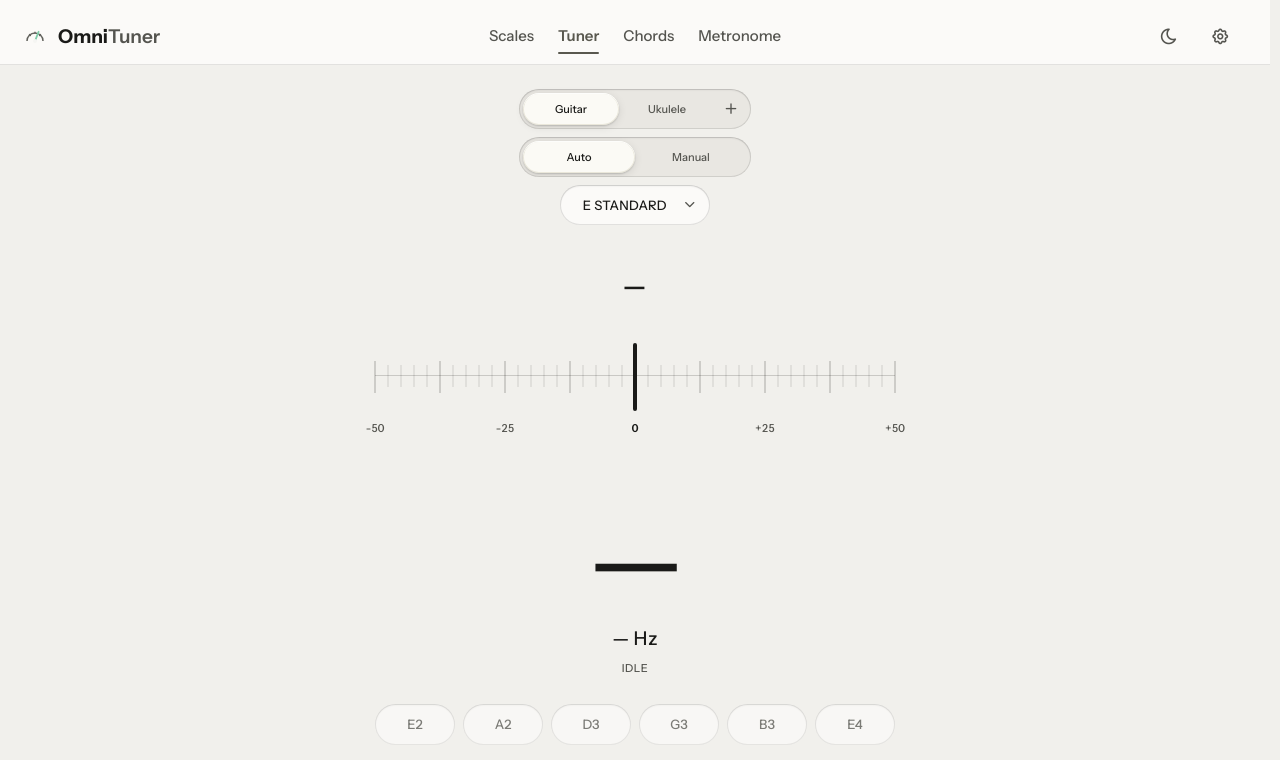
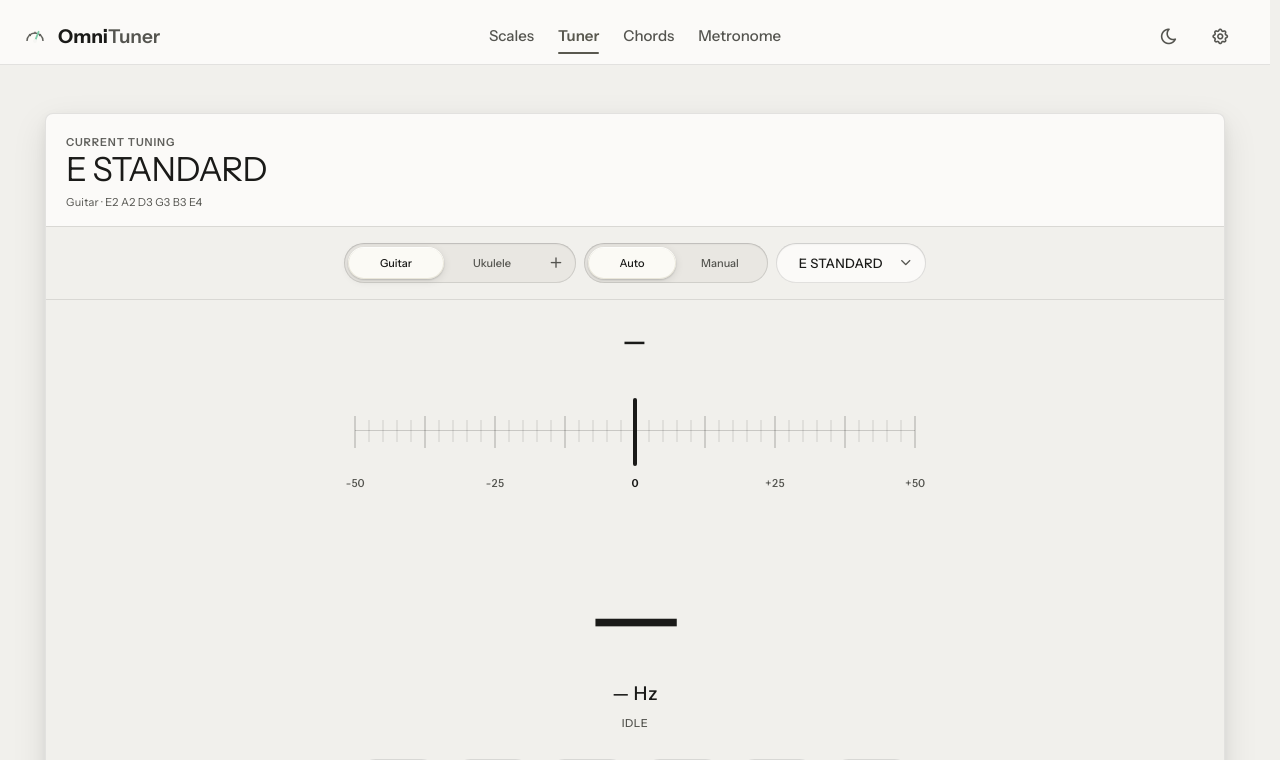
Before and after one commit to sawayaka143/OmniTuner, an Angular app: page /tuner in a window 1280 px wide. Shown: the top 760 px of the page. Built offline with nearby package versions, Linux system fonts and the light colour scheme.

Commit message:
feat(tuner): add workbench card and single-row selectors; metronome and settings polish

```diff
--- a/src/app/audio-monitor/audio-monitor.html
+++ b/src/app/audio-monitor/audio-monitor.html
@@ -1,4 +1,35 @@
 <main class="app-main" (click)="closeDropdown()">
+  <app-instrument-manager
+    [open]="instrumentManagerOpen()"
+    [openInCreateMode]="instrumentManagerCreateMode()"
+    (dismiss)="dismissInstrumentManager()"
+  />
+
+  <app-tuning-editor
+    [open]="tuningEditorOpen()"
+    [mode]="editingTuningId() !== null ? 'edit' : 'create'"
+    [instrumentLabel]="currentInstrumentLabel()"
+    [initialName]="editorInitialName()"
+    [initialNotes]="editorInitialNotes()"
+    [presets]="editorPresets()"
+    [referenceNotes]="referenceNotes()"
+    [minMidiNote]="minTunerMidiNote"
+    [maxMidiNote]="maxTunerMidiNote"
+    [maxNameLength]="maxCustomTuningNameLength"
+    (save)="saveCustomTuning($event)"
+    (dismiss)="dismissTuningEditor()"
+  />
+
+  <section class="workbench" aria-labelledby="tuner-title">
+    <header class="workbench-header">
+      <div>
+        <span class="section-label">Current tuning</span>
+        <h2 id="tuner-title">{{ currentTuning().label }}</h2>
+        <p>{{ currentInstrumentLabel() }} · {{ tuningSummary() }}</p>
+      </div>
+    </header>
+
+    <div class="tuner-controls">
       <app-instrument-selector
         [instruments]="instruments()"
         [selectedInstrumentId]="selectedInstrumentId()"
@@ -20,27 +51,7 @@
         (closeDropdown)="closeDropdown()"
         (modeChange)="selectMode($event)"
       />
-
-  <app-instrument-manager
-    [open]="instrumentManagerOpen()"
-    [openInCreateMode]="instrumentManagerCreateMode()"
-    (dismiss)="dismissInstrumentManager()"
-  />
-
-  <app-tuning-editor
-    [open]="tuningEditorOpen()"
-    [mode]="editingTuningId() !== null ? 'edit' : 'create'"
-    [instrumentLabel]="currentInstrumentLabel()"
-    [initialName]="editorInitialName()"
-    [initialNotes]="editorInitialNotes()"
-    [presets]="editorPresets()"
-    [referenceNotes]="referenceNotes()"
-    [minMidiNote]="minTunerMidiNote"
-    [maxMidiNote]="maxTunerMidiNote"
-    [maxNameLength]="maxCustomTuningNameLength"
-    (save)="saveCustomTuning($event)"
-    (dismiss)="dismissTuningEditor()"
-  />
+    </div>
 
     <div class="tuner-stage">
       <div class="meter-area">
@@ -82,7 +93,6 @@
         [tunedStrings]="autoTunedNames()"
         (select)="selectString($event)"
       />
-  </div>
 
       <button
         (click)="toggleCapture()"
@@ -93,6 +103,8 @@
       >
         {{ isCapturing() ? 'Stop' : 'Start' }}
       </button>
+    </div>
+  </section>
 
   <span class="sr-only" aria-live="polite" aria-atomic="true">{{ statusMessage() }}</span>
 </main>
--- a/src/app/audio-monitor/audio-monitor.scss
+++ b/src/app/audio-monitor/audio-monitor.scss
@@ -4,35 +4,50 @@
   display: contents;
 }
 
-.app-main {
-  flex-grow: 1;
+@include page-chrome();
+
+.workbench {
+  /* The tuning dropdown menu floats, so it must escape the workbench card
+     instead of being clipped at its edge. The stage below keeps the rounded
+     corners. (Same approach as the Metronome workbench.) */
+  overflow: visible;
+}
+
+/* Selector band: instrument / tuning / mode in one row, centered. */
+.tuner-controls {
   display: flex;
-  flex-direction: column;
-  align-items: center;
-  width: 100%;
-  padding: var(--space-6) var(--space-6) var(--space-6);
-  gap: var(--space-5);
-  position: relative;
+  justify-content: center;
+  padding: var(--space-4) var(--space-5);
+  border-top: 1px solid var(--border-subtle);
+  background: var(--canvas);
 }
 
 .tuner-stage {
   --pulse-size: 150px;
 
   width: 100%;
-  max-width: 520px;
   display: flex;
   flex-direction: column;
   align-items: center;
   gap: var(--space-4);
-  margin-top: var(--space-6);
+  padding: var(--space-6) var(--space-5) var(--space-7);
+  border-top: 1px solid var(--border-subtle);
+  background: var(--canvas);
+  border-radius: 0 0 var(--r-md) var(--r-md);
 }
 
 .meter-area {
   width: 100%;
+  max-width: 560px;
   display: flex;
   flex-direction: column;
   align-items: center;
   position: relative;
+}
+
+app-string-list {
+  width: 100%;
+  max-width: 560px;
 }
 
 .tune-prompt {
@@ -132,7 +147,7 @@
   @include pill-action('primary');
   font-size: var(--text-base);
   padding: var(--space-4) var(--space-8);
-  margin-top: var(--space-4);
+  margin-top: var(--space-2);
   min-width: 150px;
   letter-spacing: var(--tracking-narrow);
 
@@ -140,16 +155,6 @@
     background: var(--surface-container-high);
     color: var(--text);
     border-color: var(--border-active);
-  }
-}
-
-@media (max-width: 760px) {
-  .app-main {
-    padding: var(--space-7) var(--space-4) var(--space-8);
-  }
-
-  .tuner-stage {
-    gap: var(--space-4);
   }
 }
 
--- a/src/app/audio-monitor/audio-monitor.ts
+++ b/src/app/audio-monitor/audio-monitor.ts
@@ -136,6 +136,13 @@ export class AudioMonitor implements OnInit {
 
   readonly currentStrings = computed(() => this.currentTuning().strings);
 
+  /** Space-joined string names for the workbench header readout. */
+  readonly tuningSummary = computed(() =>
+    this.currentStrings()
+      .map((string) => string.name)
+      .join(' '),
+  );
+
   protected readonly minTunerMidiNote = MIN_TUNER_MIDI_NOTE;
   protected readonly maxTunerMidiNote = MAX_TUNER_MIDI_NOTE;
   protected readonly maxCustomTuningNameLength = MAX_CUSTOM_TUNING_NAME_LENGTH;
@@ -212,10 +219,7 @@ export class AudioMonitor implements OnInit {
     if (freq === null || freq <= 0) return null;
     const target = this.manualTarget();
     if (!target) return null;
-    return centsFromMidiFloat(
-      frequencyToMidiFloat(freq, this.refPitch()),
-      this.targetMidi(target),
-    );
+    return centsFromMidiFloat(frequencyToMidiFloat(freq, this.refPitch()), this.targetMidi(target));
   });
 
   /** True only while a locked pitch sits inside the tolerance window. */
@@ -235,7 +239,9 @@ export class AudioMonitor implements OnInit {
   readonly isTuned = computed(() => {
     if (this.tunerSettings().inTune.enabled) return this.showTuned();
     const cents = this.frameCents();
-    return cents !== null && this.trackingState() === 'locked' && Math.abs(cents) <= this.tolerance();
+    return (
+      cents !== null && this.trackingState() === 'locked' && Math.abs(cents) <= this.tolerance()
+    );
   });
 
   readonly needleLeft = computed(() => needlePercentFromCents(this.frameCents()));
@@ -357,7 +363,11 @@ export class AudioMonitor implements OnInit {
     // attack transient can't anchor the wrong string.
     effect(() => {
       const target = this.autoTarget();
-      if (target && this.trackingState() === 'locked' && target.name !== this.lastAutoTargetName()) {
+      if (
+        target &&
+        this.trackingState() === 'locked' &&
+        target.name !== this.lastAutoTargetName()
+      ) {
         this.lastAutoTargetName.set(target.name);
       }
     });
--- a/src/app/components/instrument-selector/instrument-selector.scss
+++ b/src/app/components/instrument-selector/instrument-selector.scss
@@ -17,23 +17,22 @@
   --selector-width: 232px;
   width: 100%;
   display: flex;
-  flex-direction: column;
+  flex-wrap: wrap;
   align-items: center;
+  justify-content: center;
   gap: var(--space-2);
   z-index: var(--z-float);
-  padding-top: var(--space-3);
 }
 
 .selectors .seg {
-  width: var(--selector-width);
   max-width: 100%;
   box-sizing: border-box;
 }
 
-@media (min-width: 641px) {
-  .selectors {
-    padding-top: 0;
-  }
+.mode-seg {
+  /* Fixed width keeps the two slots equal so the sliding indicator lands
+     exactly (see seg-control indicator geometry). */
+  width: 184px;
 }
 
 .seg {
@@ -41,6 +40,7 @@
 }
 
 .instrument-seg {
+  width: var(--selector-width);
   --plus-width: var(--ctrl-h-sm);
   --slot-width: calc((100% - var(--space-2) - var(--plus-width)) / var(--seg-count));
   overflow: visible;
@@ -143,6 +143,9 @@
 .dropdown-menu {
   @include dropdown-menu();
   left: 50%;
+  /* Center the menu on the trigger. `translate` (not `transform`) so it
+     composes with the dropdown-appear transform animation. */
+  translate: -50% 0;
   width: min(300px, calc(100vw - var(--space-7)));
   max-height: min(460px, calc(100dvh - 180px));
 }
@@ -241,7 +244,6 @@
 @media (max-width: 640px) {
   .selectors {
     gap: var(--space-2);
-    padding-top: var(--space-3);
   }
 
   .mode-seg > button,
@@ -276,7 +278,6 @@
 
   .dropdown-menu {
     left: 50%;
-    transform: translateX(-50%);
     width: min(320px, calc(100vw - var(--space-6)));
   }
 }
--- a/src/app/components/settings-panel/settings-panel.html
+++ b/src/app/components/settings-panel/settings-panel.html
@@ -256,6 +256,10 @@
           </label>
         </section>
       </section>
+
+      <p class="privacy-note">
+        Audio is analyzed on-device and never uploaded. Preferences are stored locally.
+      </p>
     </div>
   </section>
 </dialog>
--- a/src/app/components/settings-panel/settings-panel.scss
+++ b/src/app/components/settings-panel/settings-panel.scss
@@ -290,6 +290,16 @@ input[type='color'] {
   background: var(--surface-container);
 }
 
+.privacy-note {
+  margin: var(--space-6) 0 0;
+  padding-top: var(--space-4);
+  border-top: 1px solid var(--border-subtle);
+  color: var(--text-dim);
+  font-size: var(--text-2xs);
+  letter-spacing: var(--tracking-narrow);
+  line-height: var(--leading-snug);
+}
+
 @media (prefers-reduced-motion: reduce) {
   .seg .seg-indicator,
   .seg button,
--- a/src/app/metronome/metronome.html
+++ b/src/app/metronome/metronome.html
@@ -4,7 +4,6 @@
       <div>
         <span class="section-label">Practice tools</span>
         <h2 id="metro-title">Metronome</h2>
-        <p>Tempo → Time Signature → Subdivision → Bar Pattern → Polyrhythm → Sound &amp; Volume</p>
       </div>
     </header>
 
@@ -152,7 +151,6 @@
         <button class="btn primary metro-play" type="button" [class.active]="isPlaying()" [attr.aria-pressed]="isPlaying()" (click)="togglePlay()">
           <span class="app-icon ti" [class.ti-player-pause]="isPlaying()" [class.ti-player-play]="!isPlaying()" aria-hidden="true"></span>
           {{ isPlaying() ? 'Stop' : 'Start' }}
-          <span class="kbd-hint" aria-hidden="true">Space</span>
         </button>
 
         <div class="beat-row" role="group" aria-label="Beat indicator">
--- a/src/app/metronome/metronome.scss
+++ b/src/app/metronome/metronome.scss
@@ -113,14 +113,6 @@
 .metro-play {
   width: 100%;
   min-height: var(--ctrl-h-xl);
-  .kbd-hint {
-    opacity: 0.7;
-    font-size: var(--text-2xs);
-    border: 1px solid currentColor;
-    border-radius: 4px;
-    padding: 1px 5px;
-    margin-left: 4px;
-  }
 }
 
 .beat-row {
@@ -139,7 +131,6 @@
   border-radius: 50%;
   background: var(--surface-container-high);
   border: 1px solid var(--border-subtle);
-  box-shadow: var(--shadow-recess);
   animation: beat-pop var(--dur-slow) var(--ease-spring) both;
   transition: background var(--dur-fast) ease, box-shadow var(--dur-fast) ease, transform var(--dur-fast) ease;
   &.first { border-color: var(--ring-primary); }
```
Lines whose indentation alone changed are shown as unchanged.
